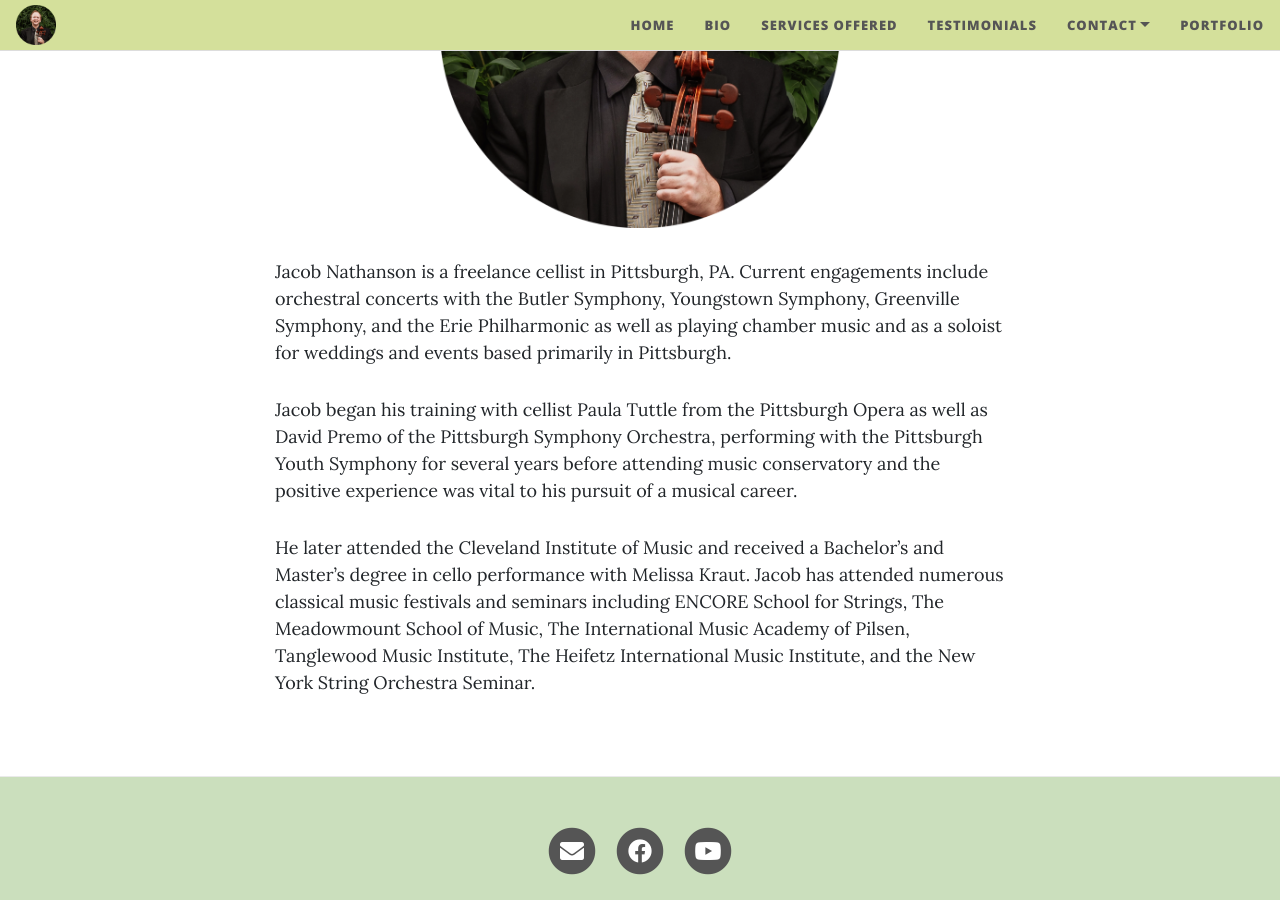
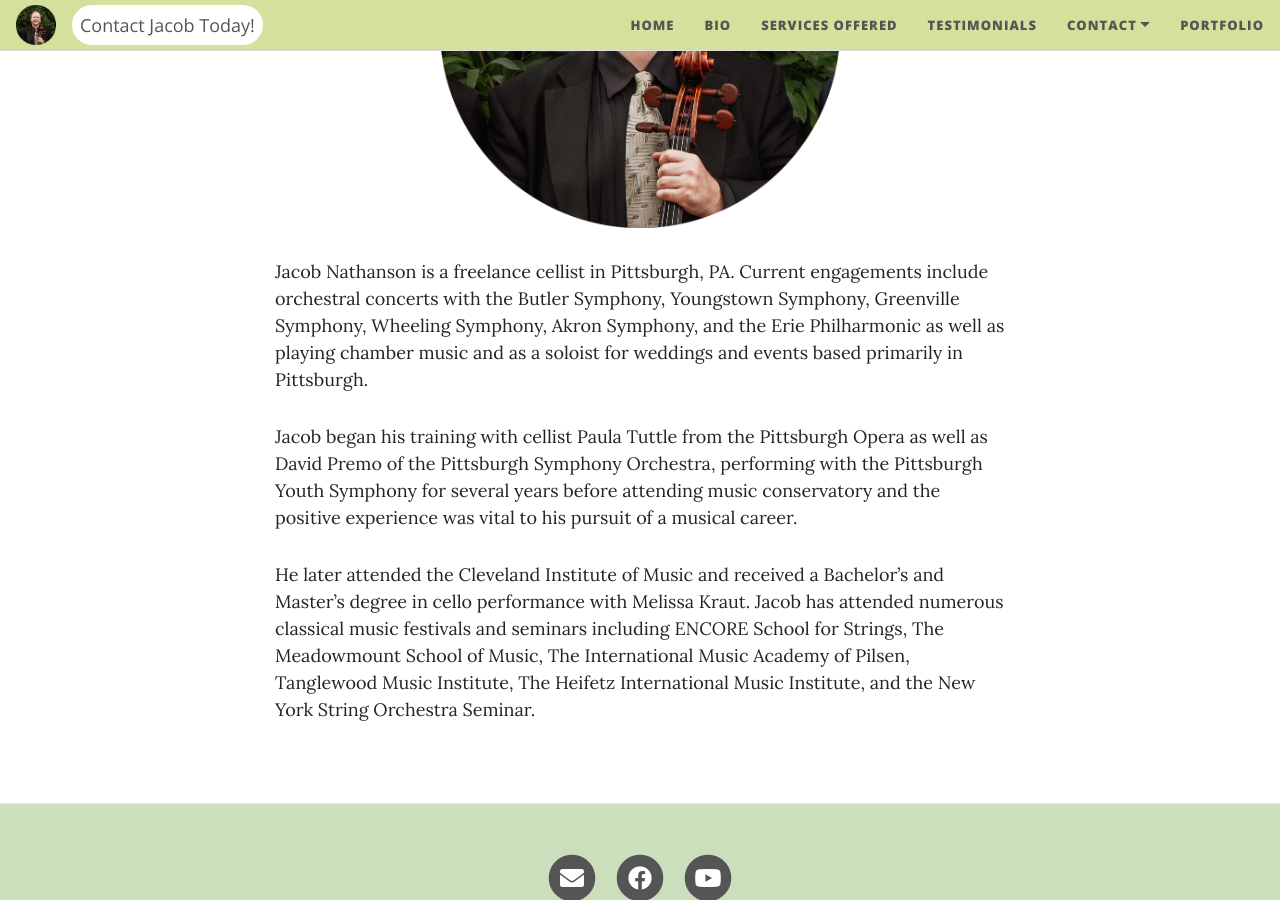
Before and after one commit to ben-nathanson/jake-nathanson-music, a Jekyll site: the page built from pages/bio.md, in a window 1280 px wide and 900 px high, scrolled down 418 px. Built offline with Jekyll 4.4.1, drawn with Linux system fonts in a browser that asks for light colours; nearby versions of some CDN libraries.

Commit message:
Add Wheeling and Akron

```diff
--- a/_includes/nav.html
+++ b/_includes/nav.html
@@ -6,6 +6,18 @@
     <a class="navbar-brand" href="{{ '' | absolute_url }}">{{ site.title }}</a>
   {%- endif -%}
 
+  <a href="mailto:jmilesn@gmail.com?subject=I saw your website and would like to learn more!">
+    <!-- TODO extract custom styles into a separate CSS file -->
+    <button style="border-radius:25px;
+      border:none;
+      padding:8px;
+      color:#555;
+      background-color:#fff;
+      font-size: 1.125rem;
+      line-height: normal;">
+      Contact Jacob Today!
+    </button>
+  </a>
   <button class="navbar-toggler" type="button" data-toggle="collapse" data-target="#main-navbar" aria-controls="main-navbar" aria-expanded="false" aria-label="Toggle navigation">
     <span class="navbar-toggler-icon"></span>
   </button>
--- a/pages/bio.md
+++ b/pages/bio.md
@@ -7,7 +7,7 @@ title: Bio
     <img src="https://pittsburghstrings.com/assets/img/headshot.webp" height="400" width="400">
 </div>
 
-Jacob Nathanson is a freelance cellist in Pittsburgh, PA. Current engagements include orchestral concerts with the Butler Symphony, Youngstown Symphony, Greenville Symphony, and the Erie Philharmonic as well as playing chamber music and as a soloist for weddings and events based primarily in Pittsburgh.
+Jacob Nathanson is a freelance cellist in Pittsburgh, PA. Current engagements include orchestral concerts with the Butler Symphony, Youngstown Symphony, Greenville Symphony, Wheeling Symphony, Akron Symphony, and the Erie Philharmonic as well as playing chamber music and as a soloist for weddings and events based primarily in Pittsburgh.
 
 Jacob began his training with cellist Paula Tuttle from the Pittsburgh Opera as well as David Premo of the Pittsburgh Symphony Orchestra, performing with the Pittsburgh Youth Symphony for several years before attending music conservatory and the positive experience was vital to his pursuit of a musical career.
 
```
